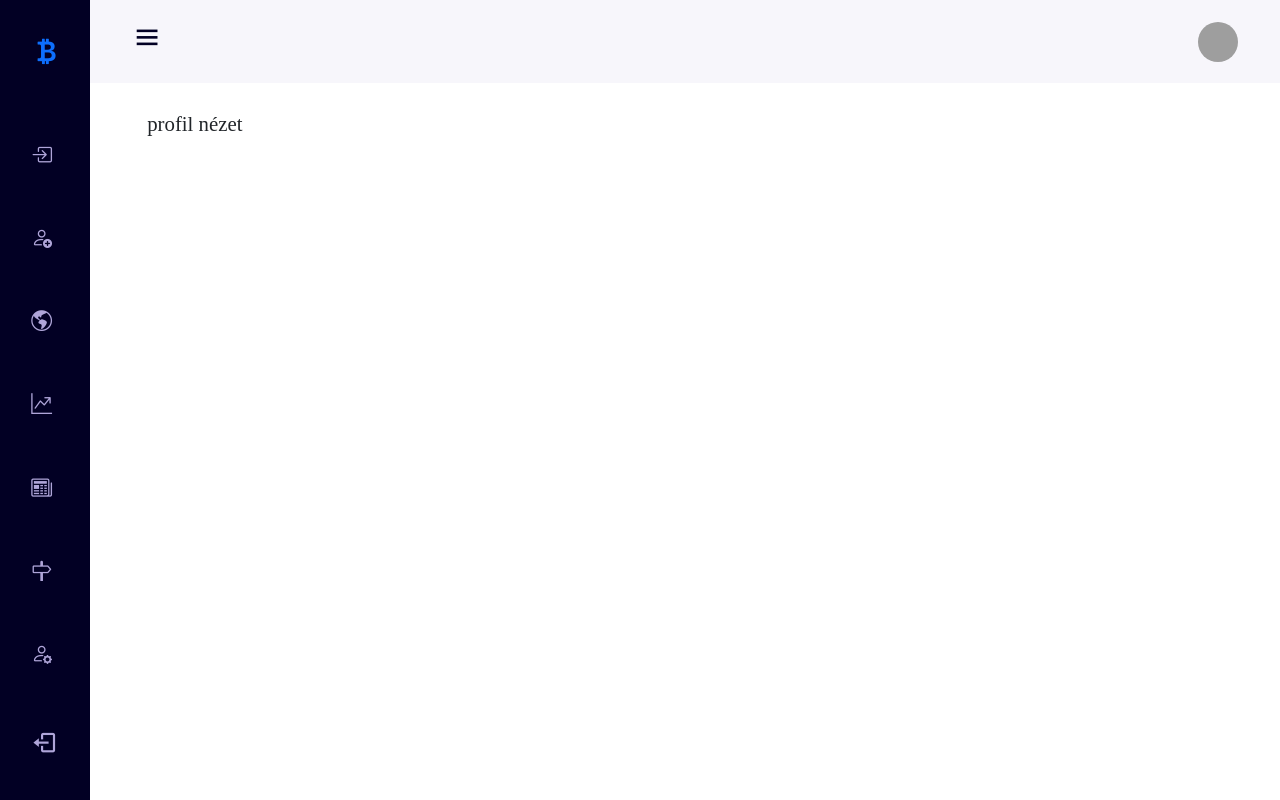
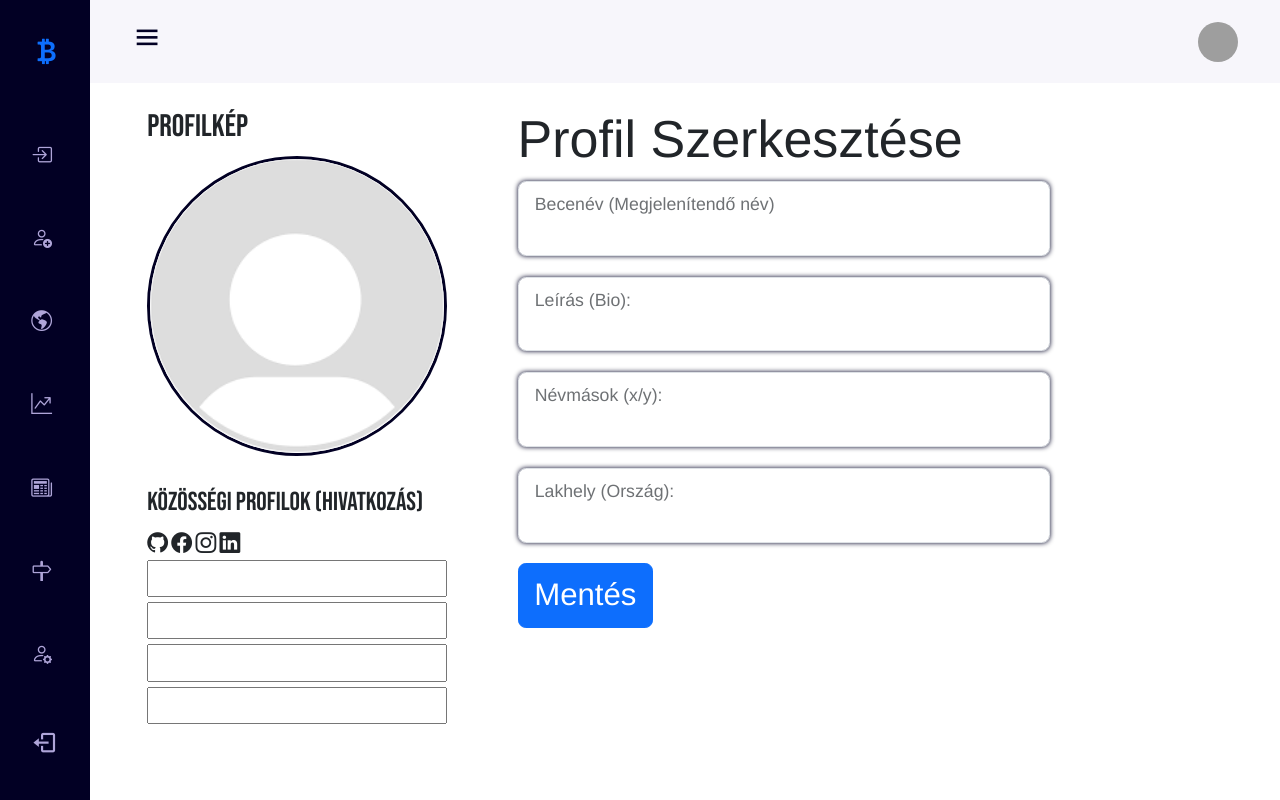
Before and after one commit to Mullerlotyokess/KriptoBazisWEB, a plain HTML site: page index.html at #!/profile in a window 1280 px wide. Drawn offline with nearby package versions, Linux system fonts and the light colour scheme; grey boxes are pictures that could not be loaded.

Commit message:
Profil nézet

```diff
--- a/Assets/css/main.css
+++ b/Assets/css/main.css
@@ -264,6 +264,32 @@ li{
     font-family: Arial, Helvetica, sans-serif;
 }
 
-.flex{
 
+.profilepicture{
+    width: 300px;
+    height: 300px;
+    border: 3px rgb(2,0,36) solid;
+    border-radius: 50%;
 }
+.profilepicture:hover{
+    cursor: pointer;
+}
+
+#profileBtn{
+    font-size: 150%;
+}
+
+.profiletexts{
+    padding-left: 5%;
+    font-family: 'Franklin Gothic Medium', 'Arial Narrow', Arial, sans-serif;
+}
+
+.leftside{
+    float: left;
+    font-family: defaultfont;
+}
+
+.linktexts{
+    margin-bottom: 5px;
+    width: 100%;
+}
--- a/Views/profile.html
+++ b/Views/profile.html
@@ -1,3 +1,43 @@
 <div class="container">
-    profil nézet
+        <div class="leftside">
+            <h4>Profilkép</h4>
+            <img src="/Assets/img/pfp.png" title="Válts profil képet" class="profilepicture" ng-click="">
+            <br>
+            <br>
+            <h5>Közösségi profilok (hivatkozás)</h5>
+            <i class="bi bi-github"></i>
+            <i class="bi bi-facebook"></i>
+            <i class="bi bi-instagram"></i>
+            <i class="bi bi-linkedin"></i>
+            <input type="text" name="" id="" class="linktexts">
+            <br>
+            <input type="text" name="" id="" class="linktexts">
+            <br>
+            <input type="text" name="" id="" class="linktexts">
+            <br>
+            <input type="text" name="" id="" class="linktexts">
+
+        </div>
+            <div class="row profiletexts">
+                <form action="" id="profileForm">
+                    <h1>Profil Szerkesztése</h1>
+                    <div class="form-floating mb-3">
+                        <input type="text" class="form-control w-75" id="nickname" ng-model="user.nickname">
+                        <label for="text">Becenév (Megjelenítendő név)</label>
+                    </div>
+                    <div class="form-floating mb-3">
+                        <input type="textarea" class="form-control w-75 " id="bio" ng-model="user.bio">
+                        <label for="pass">Leírás (Bio):</label>
+                    </div>
+                    <div class="form-floating mb-3">
+                        <input type="text" class="form-control w-75" id="pronouns" ng-model="user.pronouns">
+                        <label for="pass">Névmások (x/y):</label>
+                    </div>
+                    <div class="form-floating mb-3">
+                        <input type="text" class="form-control w-75" id="location" ng-model="user.location">
+                        <label for="pass">Lakhely (Ország):</label>
+                    </div>
+                    <input type="button" class="btn btn-primary" value="Mentés" id="profileBtn" ng-click="profilmodositas()">
+                </form>
+            </div>
 </div>
```
Also changed, not shown: Assets/img/pfp.png (added).
